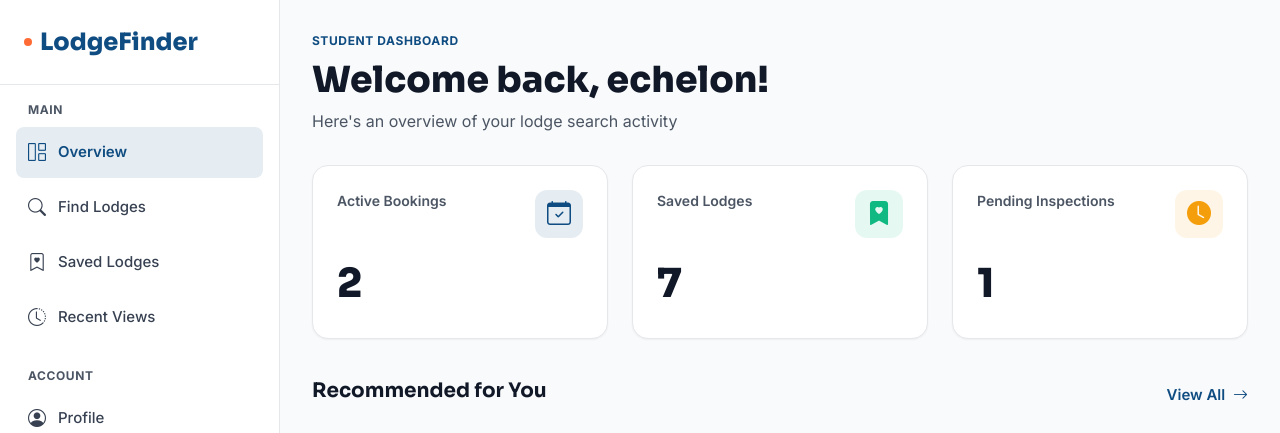
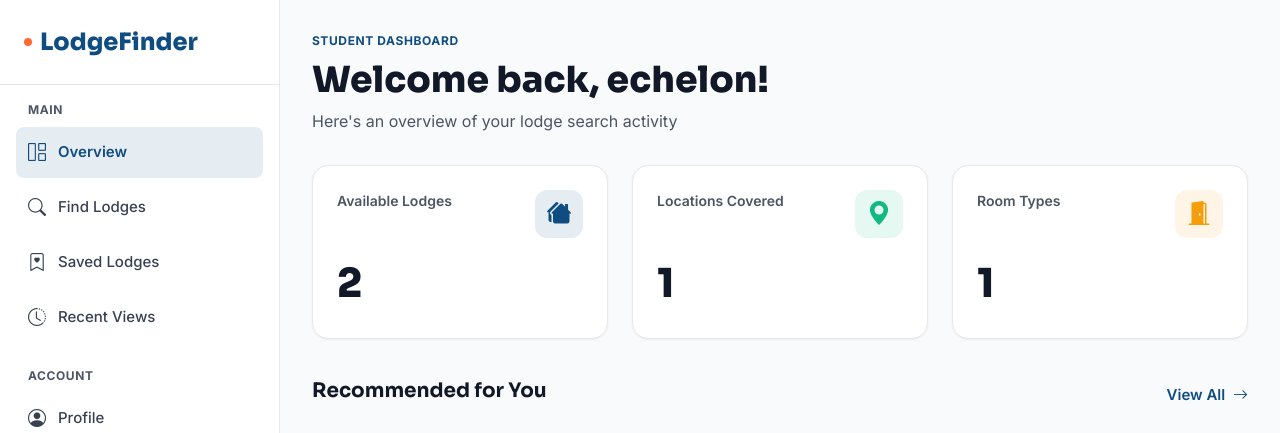
Before and after one commit to Aja-Cornelius/Lodge-Finder-System, a Django app: page /student/dashboard/ in a window 1280 px wide. Shown: the top 433 px of the page. Run offline with Django 5.2, Linux system fonts and the light colour scheme; a user stored in the database is signed in; data comes from the database, SQL or seed files in the repository; data that the repository does not hold is empty; some libraries are stand-ins or nearby versions.

Commit message:
fix: replace hardcoded student dashboard stats with real database-driven values

```diff
--- a/lodge/templates/lodge/student_dashboard.html
+++ b/lodge/templates/lodge/student_dashboard.html
@@ -486,37 +486,37 @@
                 <div class="stat-card-dashboard">
                     <div class="stat-header">
                         <div>
-                            <div class="stat-label">Active Bookings</div>
+                            <div class="stat-label">Available Lodges</div>
                         </div>
                         <div class="stat-icon primary">
-                            <i class="bi bi-calendar-check"></i>
+                            <i class="bi bi-houses-fill"></i>
                         </div>
                     </div>
-                    <div class="stat-value">2</div>
+                    <div class="stat-value">{{ total_lodges }}</div>
                 </div>
 
                 <div class="stat-card-dashboard">
                     <div class="stat-header">
                         <div>
-                            <div class="stat-label">Saved Lodges</div>
+                            <div class="stat-label">Locations Covered</div>
                         </div>
                         <div class="stat-icon success">
-                            <i class="bi bi-bookmark-heart-fill"></i>
+                            <i class="bi bi-geo-alt-fill"></i>
                         </div>
                     </div>
-                    <div class="stat-value">7</div>
+                    <div class="stat-value">{{ total_locations }}</div>
                 </div>
 
                 <div class="stat-card-dashboard">
                     <div class="stat-header">
                         <div>
-                            <div class="stat-label">Pending Inspections</div>
+                            <div class="stat-label">Room Types</div>
                         </div>
                         <div class="stat-icon warning">
-                            <i class="bi bi-clock-fill"></i>
+                            <i class="bi bi-door-open-fill"></i>
                         </div>
                     </div>
-                    <div class="stat-value">1</div>
+                    <div class="stat-value">{{ total_room_types }}</div>
                 </div>
             </div>
 
--- a/lodge/views.py
+++ b/lodge/views.py
@@ -100,14 +100,24 @@ def student_dashboard(request):
         messages.error(request, 'You do not have access to this page.')
         return redirect('home')
 
+    approved_lodges = Lodge.objects.filter(is_approved=True)
+
+    # Real stats from the database
+    total_lodges = approved_lodges.count()
+    total_locations = approved_lodges.values('location').distinct().count()
+    total_room_types = approved_lodges.values('room_type').distinct().count()
+
     # Fetch the 6 most recent approved lodges for the student dashboard
-    recommended_lodges = Lodge.objects.filter(is_approved=True)\
+    recommended_lodges = approved_lodges\
                               .prefetch_related('images', 'amenities')\
                               .select_related('owner')\
                               .order_by('-created_at')[:6]
 
     return render(request, 'lodge/student_dashboard.html', {
         'recommended_lodges': recommended_lodges,
+        'total_lodges': total_lodges,
+        'total_locations': total_locations,
+        'total_room_types': total_room_types,
     })
 
 @login_required
```
